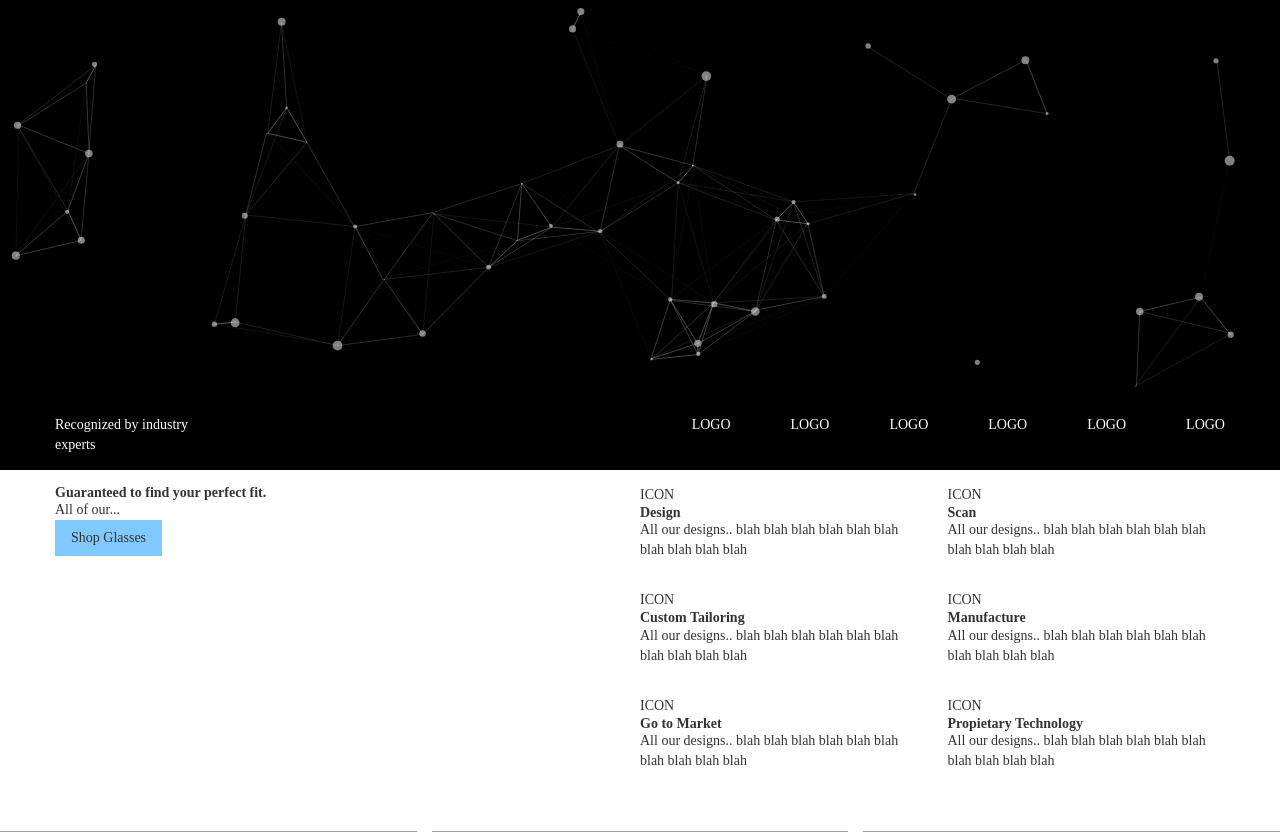
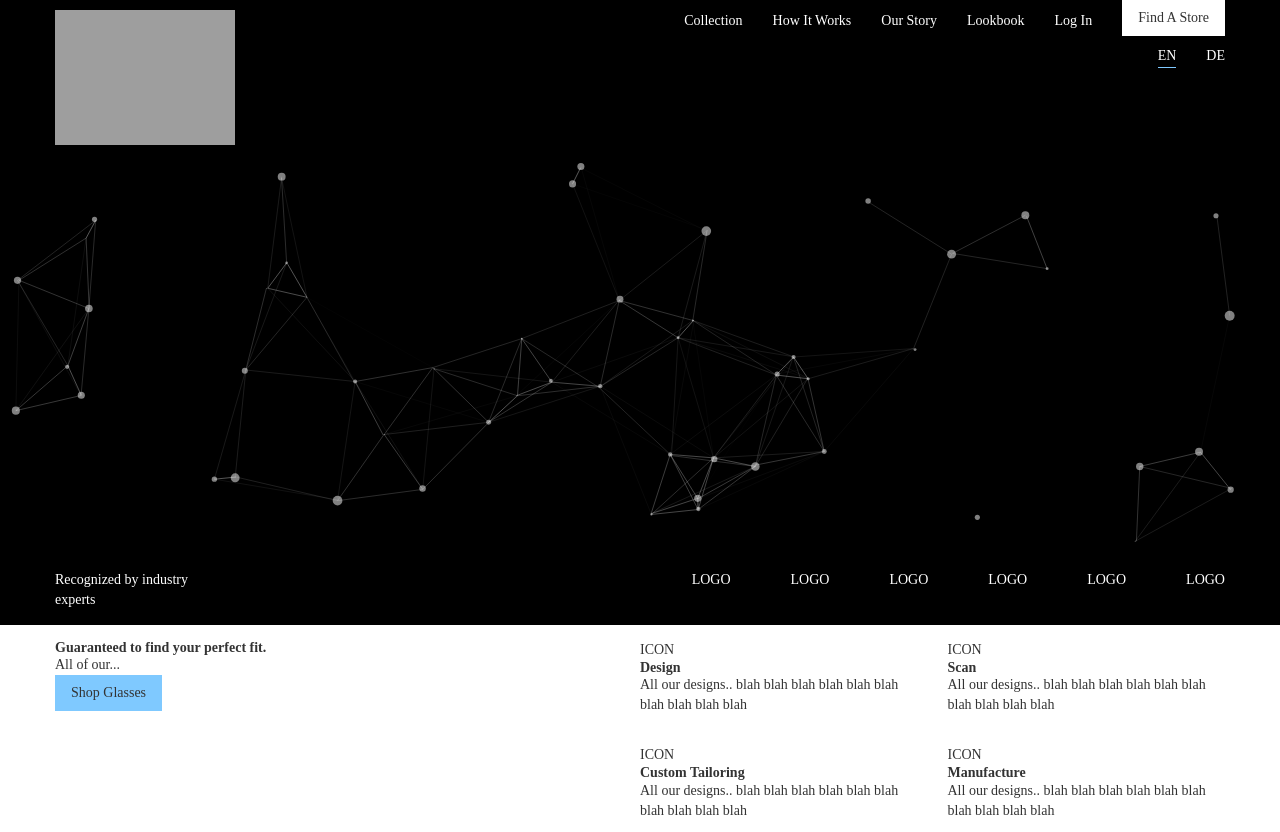
Before and after one commit to mallbeury/static-youmawo, a PHP site: page / in a window 1280 px wide. Shown: the top 832 px of the page. Run offline with PHP 8.4, Linux system fonts and the light colour scheme; some libraries are stand-ins or nearby versions; grey boxes are pictures that could not be loaded.

Commit message:
Add header

```diff
--- a/css/ma-landing.css
+++ b/css/ma-landing.css
@@ -16,6 +16,99 @@ h1, h2 {
 
 .nopadding {
   padding: 0;
+}
+
+/* HEADER */
+/******************************************/
+header {
+  background: #000;
+  color: #FFF;
+}
+
+header #header-view {
+  display: flex;
+  justify-content: space-between;
+}
+
+header #header-view .logo {
+  width: 180px;
+  padding: 10px 0;
+}
+
+header #header-view .logo img {
+  width: 100%;
+}
+
+header #header-view .nav {
+}
+
+header #header-view ul {
+  display: flex;
+  margin: 0 -15px;
+}
+
+header #header-view li {
+  padding: 0 15px;
+  line-height: 3em;
+}
+
+header #header-view li.btn-nav {
+  line-height: inherit;
+}
+
+header #header-view .nav-mini {
+  padding: 10px 10px 0 0;
+}
+
+header #header-view .nav-mini .hamburger {
+  position: relative;
+  width: 30px;
+  height: 20px;
+  border-top: 2px solid #fff;
+}
+header #header-view .nav-mini .hamburger:before {
+  position: absolute;
+  top: 50%;
+  right: 0;
+  margin-top: -1px;
+  content: "";
+  width: 25px;
+  border-top: 2px solid #fff;
+}
+header #header-view .nav-mini .hamburger:after {
+  position: absolute;
+  top: 100%;
+  content: "";
+  width: 30px;
+  border-top: 2px solid #fff;
+}
+
+header #header-view .langs {
+  display: flex;
+  justify-content: flex-end;
+}
+
+header #header-view .langs li {
+  text-transform: uppercase;
+  line-height: 2em;
+}
+
+header #header-view .langs .selected a {
+  padding-bottom: 4px;
+  border-bottom: 1px solid #7fc9ff;
+}
+
+header #header-view a,
+header #header-view a:link,
+header #header-view a:hover,
+header #header-view a:visited {
+  color: inherit;
+  text-decoration: none;
+}
+
+/* FOOTER */
+/******************************************/
+footer {
 }
 
 /* WELCOME */
--- a/index.html
+++ b/index.html
@@ -14,7 +14,41 @@
     <script type='text/javascript' src='https://ajax.googleapis.com/ajax/libs/jquery/1.11.3/jquery.min.js'></script>
 <body>
 
-<header></header>
+<header>
+  <div class="container">
+    <div class="row">
+
+      <div id="header-view">
+        <div class="logo"><a href="""><img src="https://storage.googleapis.com/wordpress_content/logo-600ppi.png"></a></div>
+
+        <div class="nav-mini visible-xs">
+          <div class="hamburger"></div>
+        </div>
+
+        <div class="nav hidden-xs">
+        <ul>
+          <li><a href=""">Collection</a></li>
+          <li><a href=""">How It Works</a></li>
+          <li><a href=""">Our Story</a></li>
+          <li><a href=""">Lookbook</a></li>
+          <li><a href=""">Log In</a></li>
+          <li class="btn-nav"><a href="""><span class="btn btn-default">Find A Store</span></a></li>
+        </ul>
+
+          <div class="langs">
+            <ul>
+              <li class="selected"><a href="">En</a></li>
+              <li><a href="">De</a></li>
+            </ul>
+          </div>
+
+
+        </div>
+      </div>
+
+    </div>
+  </div>
+</header>
 
 <div class="container">
   <div class="row">
```
